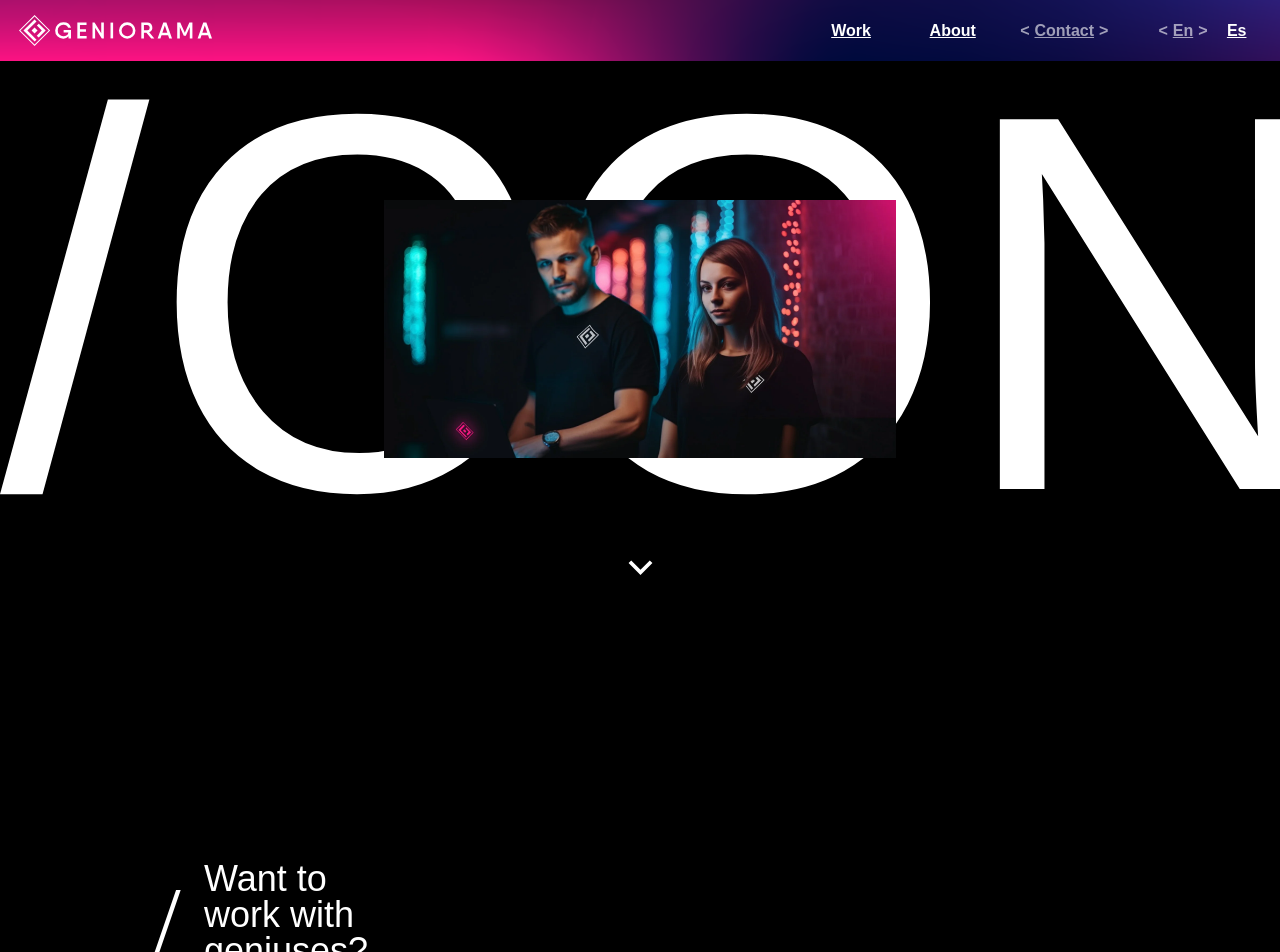
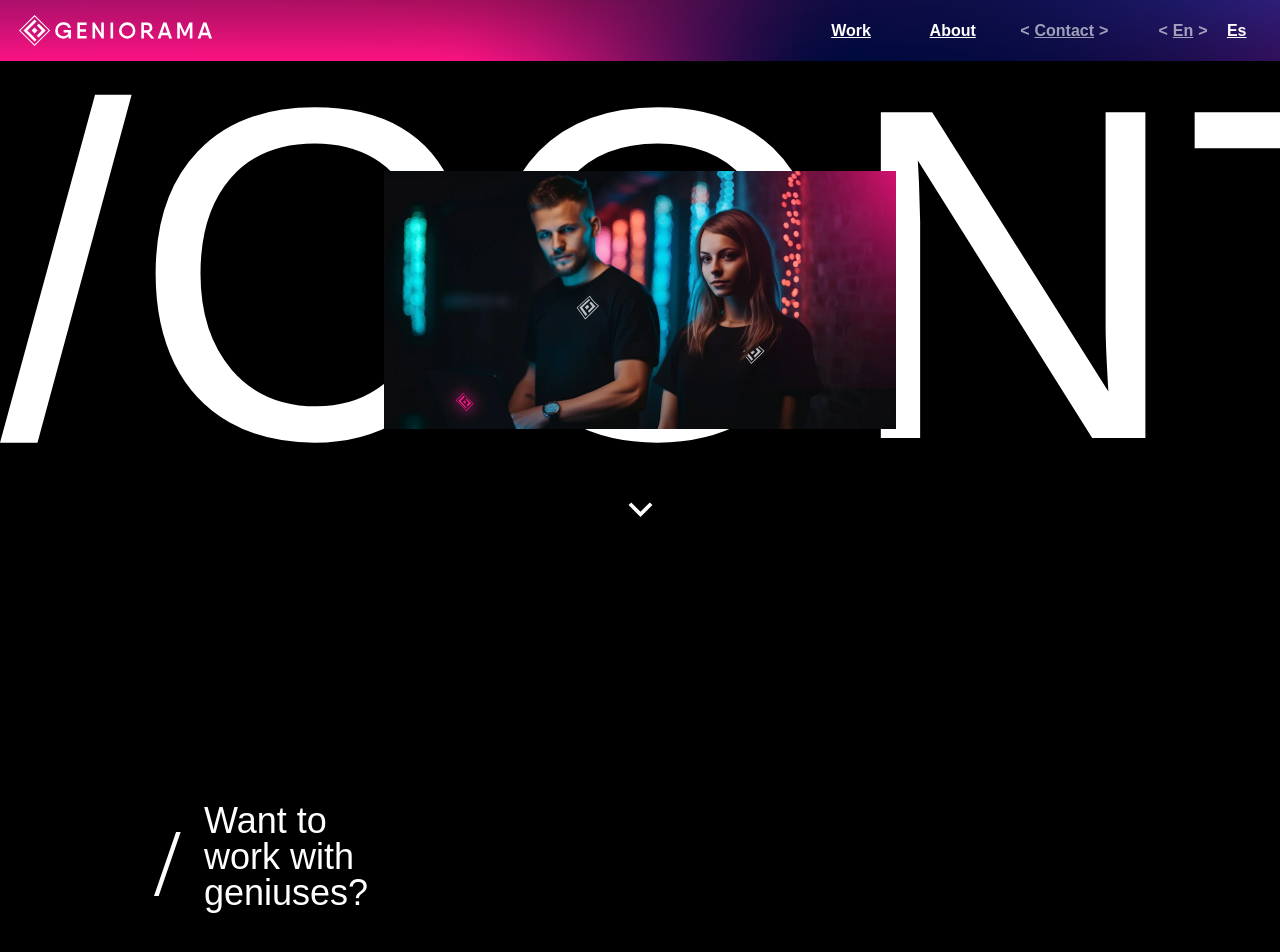
Before and after one commit to Geniorama/geniorama-web-2024, a Next.js app: page /en/contact in a window 1280 px wide. Shown: the top 952 px of the page. Built offline with nearby package versions, Linux system fonts and the light colour scheme; a web font is replaced by a local one.

Commit message:
feat translate contact page

```diff
--- /dev/null
+++ b/locales/en/contact.json
@@ -0,0 +1 @@
+{"agree_to":"Agree to","contact":"Contact","email":"Email","full_name":"Full name","optional":"Optional","send":"Send","terms_and_conditions":"Terms and Conditions","title_form":"Want to work with geniuses?","whats_on_your_mind":"What’s on your mind?"}
--- /dev/null
+++ b/locales/es/contact.json
@@ -0,0 +1 @@
+{"agree_to":"Acepto los","contact":"Contacto","email":"Correo electrónico","full_name":"Nombre completo","optional":"Opcional","send":"Enviar","terms_and_conditions":"Términos y condiciones","title_form":"¿Quieres trabajar con genios?","whats_on_your_mind":"¿Qué tienes en mente?"}
--- a/src/components/ContactForm/ContactForm.tsx
+++ b/src/components/ContactForm/ContactForm.tsx
@@ -3,8 +3,11 @@
 import React from 'react';
 import Link from 'next/link';
 import { useState } from 'react';
+import { useTranslations } from 'next-intl';
 
 export default function ContactForm() {
+  const tContact = useTranslations('contact')
+
   const [formData, setFormData] = useState({
     fullName: '',
     email: '',
@@ -53,7 +56,7 @@ export default function ContactForm() {
 
   const handleSubmit = (e:any) => {
     e.preventDefault();
-    // sendWebhookData(formData);
+    sendWebhookData(formData);
 
     setFormData({
         fullName: '',
@@ -66,27 +69,27 @@ export default function ContactForm() {
   return (
     <form action="" className='font-extralight'>
         <div className='flex flex-col'>
-            <label className='font-normal' htmlFor="" >Full name*</label>
+            <label className='font-normal' htmlFor="" >{tContact('full_name')}*</label>
             <input value={formData.fullName} required type="text" name="fullName" id="" onChange={(e) => handleInput(e)} className='bg-transparent border-b border-slate-500 focus:border-white outline-0 pb-2 text-sm' />
         </div>
 
         <div className='flex flex-col mt-8'>
-            <label className='font-normal' htmlFor="" >Email*</label>
+            <label className='font-normal' htmlFor="" >{tContact('email')}*</label>
             <input value={formData.email} required type="email" name="email" id="" onChange={(e) => handleInput(e)} className='bg-transparent border-b border-slate-500 focus:border-white outline-0 pb-2 text-sm' />
         </div>
 
         <div className='flex flex-col mt-8'>
-            <label className='font-normal' htmlFor="" >What’s on your mind? (Optional)</label>
+            <label className='font-normal' htmlFor="" >{tContact('whats_on_your_mind')} ({tContact('optional')})</label>
             <textarea value={formData.message} rows={5} name="message" id="" onChange={(e) => handleInput(e)} className='bg-transparent border-b border-slate-500 focus:border-white outline-0 pb-2 text-sm'></textarea>
         </div>
 
         <div className='mt-3 flex items-center gap-5 justify-between'>
             <div className='flex align-items-center'>
                 <input type="checkbox" checked={formData.privacy} onChange={(e) => handleInput(e)} name="privacy" id="privacy" />
-                <label htmlFor="privacy" className='ml-2 text-xs'>Agree to <Link target='_blank' className='underline' href={"#"}>Terms and Conditions</Link></label>
+                <label htmlFor="privacy" className='ml-2 text-xs'>{tContact('agree_to')} <Link target='_blank' className='underline' href={"#"}>{tContact('terms_and_conditions')}</Link></label>
             </div>
 
-            <button type="submit" onClick={(e) => handleSubmit(e)} className={`${formData.privacy ? 'bg-white' : 'bg-slate-500 pointer-events-none'} text-black font-bold px-3 rounded-full`}>Send</button>
+            <button type="submit" onClick={(e) => handleSubmit(e)} className={`${formData.privacy ? 'bg-white' : 'bg-slate-500 pointer-events-none'} text-black font-bold px-3 rounded-full`}>{tContact('send')}</button>
         </div>
     </form>
   )
--- a/src/components/HeadingPage/HeadingPage.module.css
+++ b/src/components/HeadingPage/HeadingPage.module.css
@@ -1,5 +1,5 @@
 .title{
-    font-size: 42vw;
+    font-size: 37vw;
     line-height: .9em;
 }
 
--- a/src/components/HeadingPage/HeadingPage.tsx
+++ b/src/components/HeadingPage/HeadingPage.tsx
@@ -17,7 +17,7 @@ export default function HeadingPage(props:HeadingPageProps) {
       }}
       className={`relative text-center pb-10 ${props.backgroundImage && 'bg-no-repeat bg-cover bg-bottom bg-left'} ${props.layerOpacity && styles.layerOpacity}`}>
       <div className="relative">
-        <h1 className={`${styles.title} text-white`}>{props.title}</h1>
+        <h1 className={`${styles.title} text-white uppercase`}>{props.title}</h1>
 
         {props.cover && (
             <div className='absolute top-0 left-0 flex justify-center items-center h-3/4 md:h-full'>
--- a/src/i18n/request.ts
+++ b/src/i18n/request.ts
@@ -17,6 +17,7 @@ export default getRequestConfig(async ({requestLocale}) => {
       footer: (await import(`../../locales/${locale}/footer.json`)).default,
       homepage: (await import(`../../locales/${locale}/homepage.json`)).default,
       about: (await import(`../../locales/${locale}/about.json`)).default,
+      contact: (await import(`../../locales/${locale}/contact.json`)).default,
     }
   };
 });
--- a/src/sections/contact/WorkWithUs/WorkWithUs.tsx
+++ b/src/sections/contact/WorkWithUs/WorkWithUs.tsx
@@ -1,14 +1,20 @@
+"use client"
+
 import ContactForm from "@/components/ContactForm/ContactForm";
+import { useTranslations, useLocale } from "next-intl";
 
 export default function WorkWithUs() {
+  const tContact = useTranslations('contact')
+  const locale = useLocale()
+
   return (
     <section className="pb-20 md:py-56 text-white">
       <div className="container">
         <div className="px-3 md:max-w-4xl md:mx-auto">
           <div className="relative">
             <span style={{left: '-50px', fontFamily: 'Poppins'}} className="font-light text-8xl absolute top-3">/</span>
-            <p className="font-light text-4xl leading-none">
-                Want to <br /> work with <br /> geniuses?
+            <p className={`font-light text-4xl leading-none ${locale === 'es' ? 'max-w-60': 'max-w-40'}`}>
+                {tContact('title_form')}
             </p>
           </div>
 
--- a/src/views/about/About.tsx
+++ b/src/views/about/About.tsx
@@ -1,15 +1,20 @@
+"use client"
+
 import React from "react";
 import WhatDo from "@/sections/about/WhatDo/WhatDo";
 import OurTeam from "@/sections/about/OurTeam/OurTeam";
 import WhyUs from "@/sections/about/WhyUs/WhyUs";
 import HeadingPage from "@/components/HeadingPage/HeadingPage";
 import BgLinear from "../../../public/assets/images/bg-linearRecurso 1.svg";
+import { useTranslations } from "next-intl";
 
 export default function AboutPage() {
+  const tAbout = useTranslations('about')
+
   return (
     <React.Fragment>
         <HeadingPage
-          title="/ABOUT"
+          title={`/${tAbout('about')}`}
           layerOpacity={true}
           backgroundImage={BgLinear.src}
           />
--- a/src/views/contact/Contact.tsx
+++ b/src/views/contact/Contact.tsx
@@ -1,13 +1,18 @@
+"use client"
+
 import React from "react";
 import HeadingPage from "@/components/HeadingPage/HeadingPage";
 import Cover from "../../../public/assets/images/contact/03.webp";
 import WorkWithUs from "@/sections/contact/WorkWithUs/WorkWithUs";
+import { useTranslations } from "next-intl";
 
 export default function ContactPage() {
+  const tContact = useTranslations('contact')
+
   return (
     <React.Fragment>
         <HeadingPage
-            title="/CONTACT"
+            title={`/${tContact('contact')}`}
             backgroundColor="#000000"
             cover={Cover.src}
         />
```
